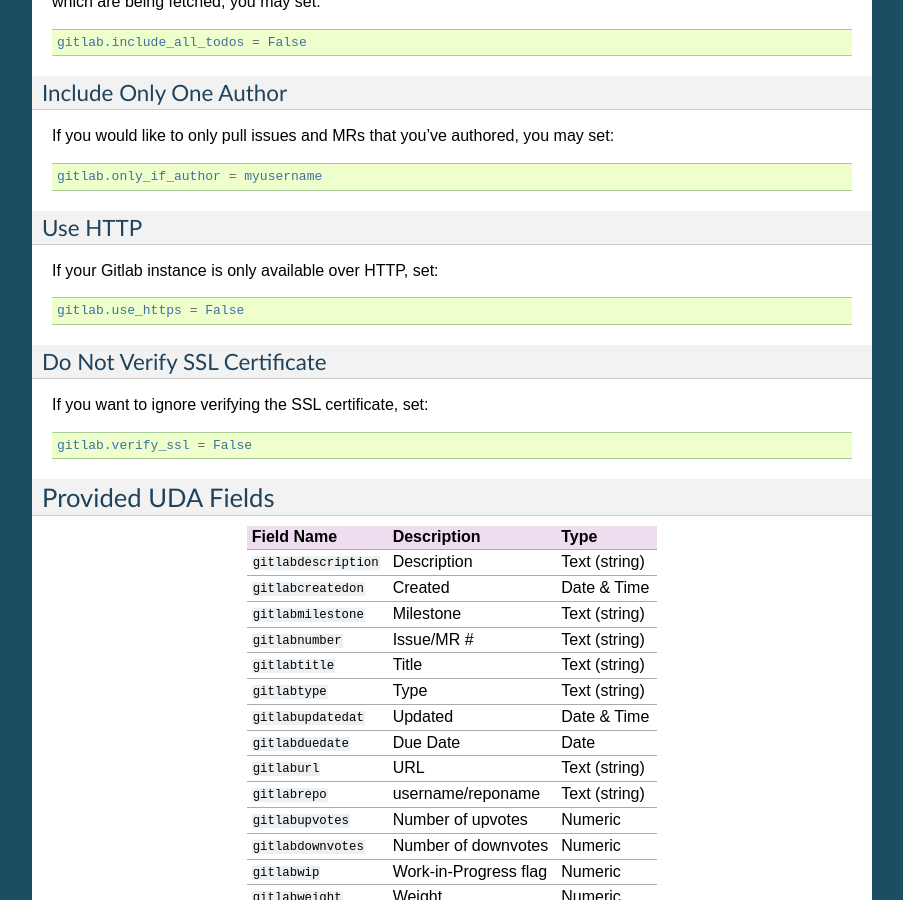
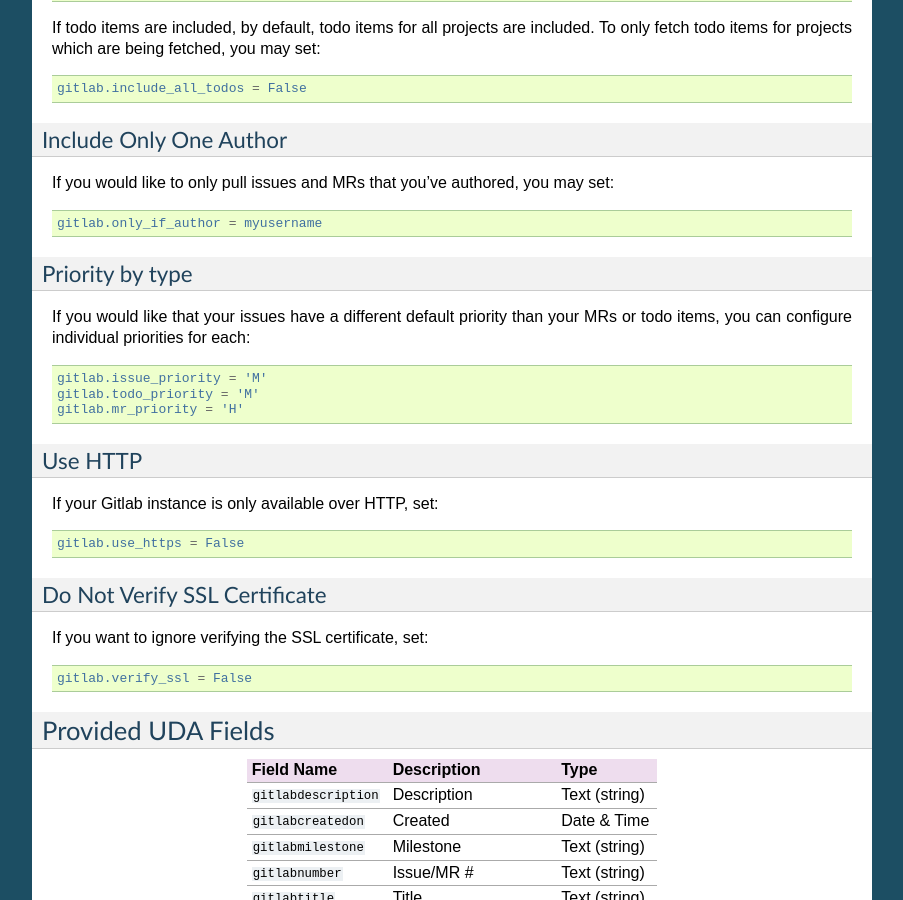
Before and after one commit to GothenburgBitFactory/bugwarrior, a Sphinx documentation site: the page built from bugwarrior/docs/services/gitlab.rst, in a window 1280 px wide and 900 px high, scrolled down 2553 px. Shown: the whole window, without its empty margins (198-1101 px from the left). Built offline with Sphinx 7.4.7, drawn with Linux system fonts in a browser that asks for light colours; pages that are not in the unit, such as notebooks, are missing from menus; some of the changed text lies outside the part shown.

Commit message:
Updated documentation about individual priorities

```diff
--- a/bugwarrior/docs/services/gitlab.rst
+++ b/bugwarrior/docs/services/gitlab.rst
@@ -14,6 +14,9 @@
     gitlab.login = ralphbean
     gitlab.token = OMG_LULZ
     gitlab.host = gitlab.com
+    gitlab.issue_priority = 'M'
+    gitlab.todo_priority = 'M'
+    gitlab.mr_priority = 'H'
 
 The above example is the minimum required to import issues from
 Gitlab.  You can also feel free to use any of the
@@ -163,6 +166,16 @@
 
     gitlab.only_if_author = myusername
 
+Priority by type
+++++++++++++++++
+
+If you would like that your issues have a different default priority than your MRs or todo items,
+you can configure individual priorities for each::
+
+    gitlab.issue_priority = 'M'
+    gitlab.todo_priority = 'M'
+    gitlab.mr_priority = 'H'
+
 Use HTTP
 ++++++++
 
```
